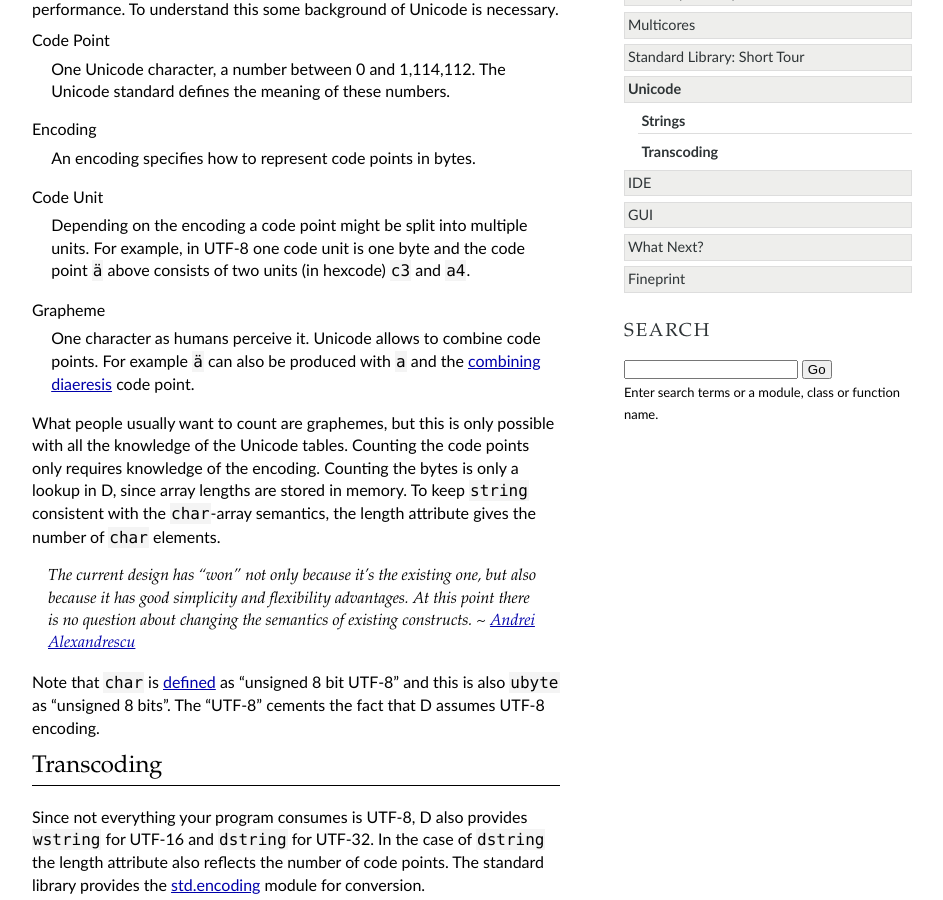
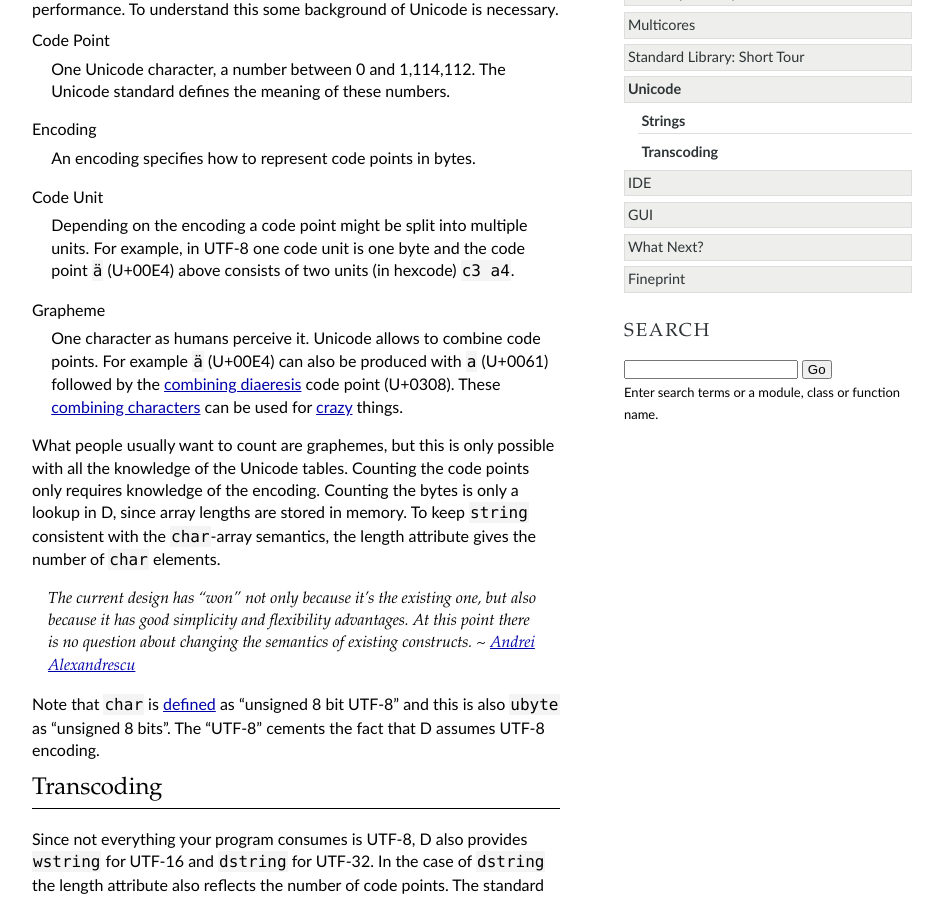
Before and after one commit to qznc/d-tut, a Sphinx documentation site: the page built from source/unicode.rst, in a window 1280 px wide and 900 px high, scrolled down 522 px. Shown: the whole window, without its empty margins (168-1111 px from the left). Built offline with Sphinx 7.4.7, drawn with Linux system fonts in a browser that asks for light colours.

Commit message:
More unicode polish

```diff
--- a/source/unicode.rst
+++ b/source/unicode.rst
@@ -41,13 +41,15 @@ Encoding
 Code Unit
   Depending on the encoding a code point might be split into multiple units.
   For example, in UTF-8 one code unit is one byte
-  and the code point ``ä`` above consists of two units (in hexcode) ``c3`` and ``a4``.
+  and the code point ``ä`` (U+00E4) above consists of two units (in hexcode) ``c3 a4``.
 
 Grapheme
   One character as humans perceive it.
   Unicode allows to combine code points.
-  For example ``ä`` can also be produced with ``a`` and the
-  `combining diaeresis <http://www.fileformat.info/info/unicode/char/308/index.htm>`_ code point.
+  For example ``ä`` (U+00E4) can also be produced with ``a`` (U+0061) followed by the
+  `combining diaeresis <http://www.fileformat.info/info/unicode/char/308/index.htm>`_ code point (U+0308).
+  These `combining characters <http://en.wikipedia.org/wiki/Combining_character>`_
+  can be used for `crazy <http://stackoverflow.com/questions/6579844/how-does-zalgo-text-work>`_ things.
 
 What people usually want to count are graphemes,
 but this is only possible with all the knowledge of the Unicode tables.
```
